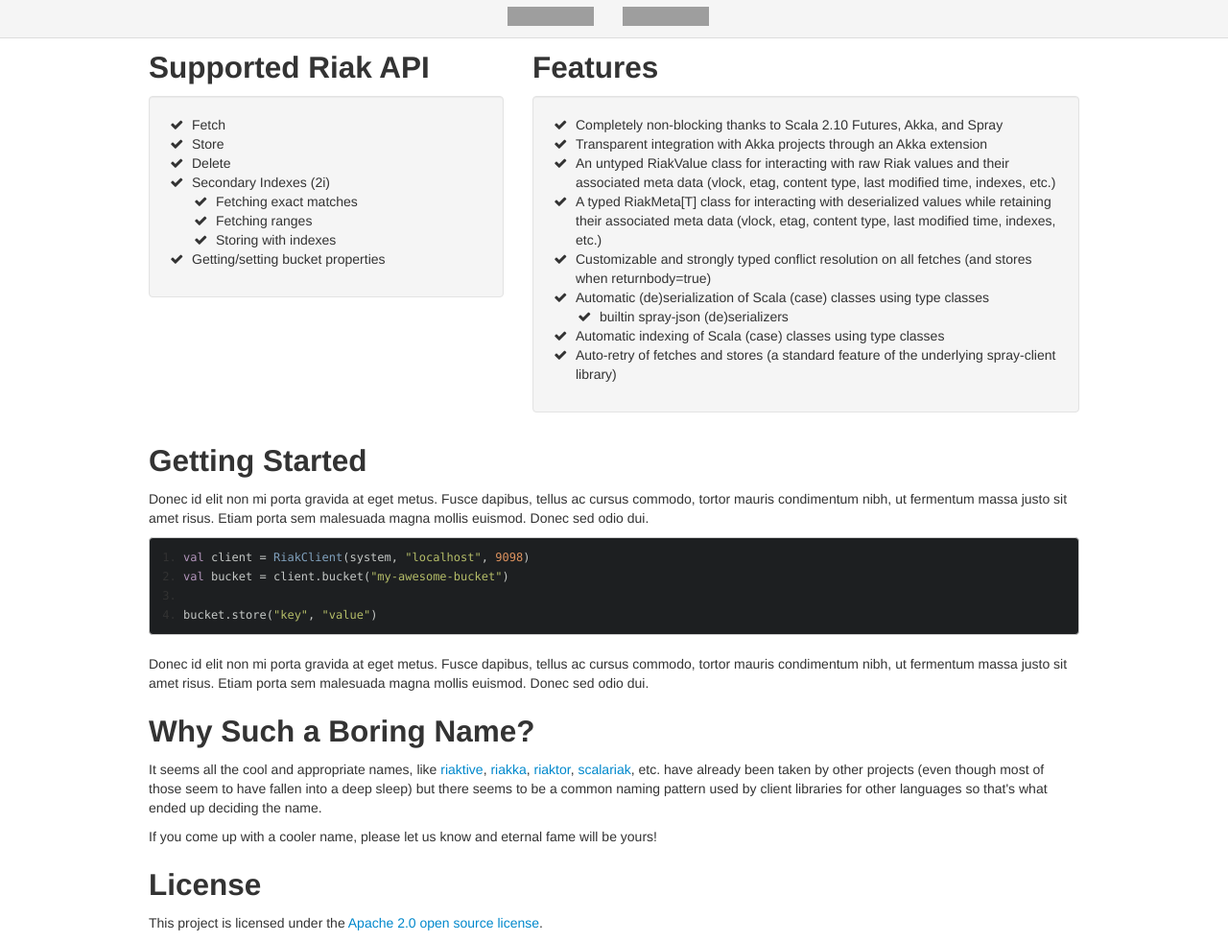
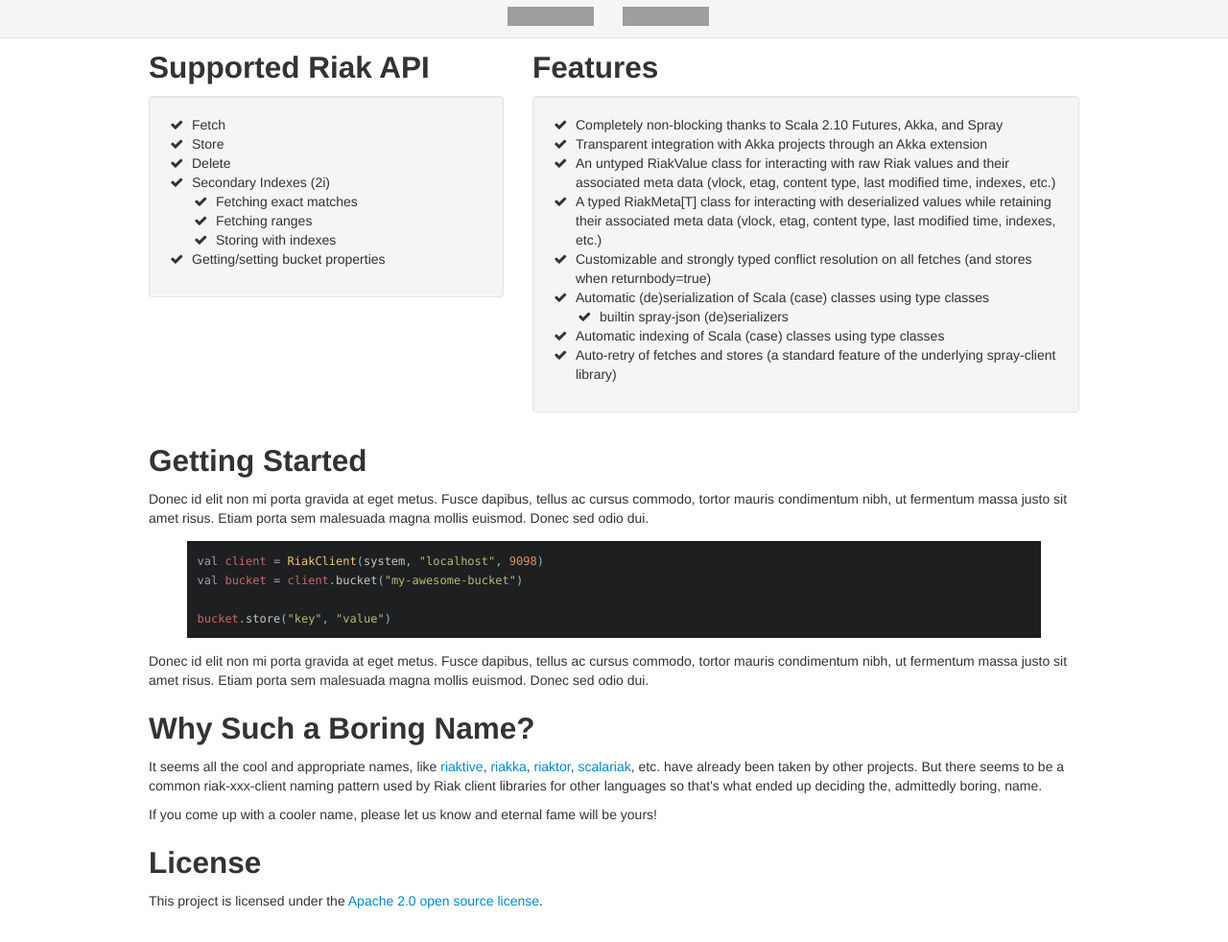
Before and after one commit to agemooij/riak-scala-client, a Jekyll site: the page built from index.html, in a window 1280 px wide and 1221 px high, cut to the strip 239-1221 px from the top of the window. Shown: the whole strip at 96% size. Built offline with Jekyll 4.4.1, drawn with Linux system fonts in a browser that asks for light colours; nearby versions of some CDN libraries; grey boxes are pictures that could not be loaded.

Commit message:
Moved to the "default" jekyll method for getting syntax highlighted code blocks and got rid of prettify.js
Also made some changes to the main layout and integrated the scaladocs

```diff
--- a/_layouts/main.html
+++ b/_layouts/main.html
@@ -12,11 +12,7 @@
     <link rel="stylesheet" href="css/bootstrap-responsive.css">
     <link rel="stylesheet" href="css/docs.css">
     <link rel="stylesheet" href="css/font-awesome.min.css">
-
-    <link rel="stylesheet" href="css/prettify-tomorrow-night.css">
-
-    <!-- <link rel="stylesheet" href="css/prettify.css">
-    <link rel="stylesheet" href="css/prettify-tomorrow-night.css"> -->
+    <link rel="stylesheet" href="css/pygments-tomorrow-night.css">
 
     <!-- HTML5 shim, for IE6-8 support of HTML5 elements -->
     <!--[if lt IE 9]>
@@ -31,7 +27,7 @@
                                    <link rel="shortcut icon" href="ico/favicon.png">
   </head>
 
-  <body onload="prettyPrint();">
+  <body>
 
     <div class="navbar navbar-inverse navbar-fixed-top">
       <div class="navbar-inner">
@@ -47,18 +43,10 @@
               <li class="{% if page.section == 'home' %}active{% endif %}">
                 <a href="index.html">Home</a>
               </li>
-              <li class="dropdown {% if page.section == 'documentation' %}active{% endif %}">
-                <a href="#" role="button" class="dropdown-toggle" data-toggle="dropdown">
-                  Documentation<i class="icon-caret-down"></i>
-                </a>
-                <ul role="menu" class="dropdown-menu">
-                  <li><a href="installation.html"><i class="icon-cloud-download"></i> Installation</a></li>
-                  <li><a href="#"><i class="icon-play"></i> Getting Started</a></li>
-                  <li><a href="#"><i class="icon-cogs"></i> Configuration</a></li>
-                </ul>
+              <li class="{% if page.section == 'documentation' %}active{% endif %}">
+                <a href="documentation.html">Documentation</a>
               </li>
-              <li><a href="#">API Reference</a></li>
-              <li><a href="examples.html">Examples</a></li>
+              <li><a href="scaladocs/index.html#com.scalapenos.riak.package" target="_blank">API Reference</a></li>
             </ul>
             <ul class="nav pull-right">
               <li><a href="mailto:age@scalapenos.com"><i class="icon-envelope"></i> Contact</a></li>
@@ -74,13 +62,6 @@
 
       <h1>Riak Scala Client</h1>
       <p>A fast, non-blocking Scala client library for interacting with Riak</p>
-
-      <!-- <p>
-        <a class="btn btn-large btn-github" href="https://github.com/agemooij/riak-scala-client" target="_blank">
-          <i class="icon-github icon-large"></i>
-          View Project on GitHub
-        </a>
-      </p> -->
 
     </div>
     </div>
@@ -114,8 +95,5 @@
     <script src="http://ajax.googleapis.com/ajax/libs/jquery/1.9.1/jquery.min.js"></script>
 
     <script src="js/bootstrap.min.js"></script>
-
-    <script src="js/prettify.js"></script>
-    <script src="js/lang-scala.js"></script>
   </body>
 </html>
--- a/css/prettify-tomorrow-night.css
+++ /dev/null
@@ -1,160 +0,0 @@
-/* Tomorrow Night Theme */
-/* Original theme - https://github.com/chriskempson/tomorrow-theme */
-/* Pretty printing styles. Used with prettify.js. */
-/* SPAN elements with the classes below are added by prettyprint. */
-/* plain text */
-.pln {
-  color: #c5c8c6;
-}
-
-@media screen {
-  /* string content */
-  .str {
-    color: #b5bd68;
-  }
-
-  /* a keyword */
-  .kwd {
-    color: #b294bb;
-  }
-
-  /* a comment */
-  .com {
-    color: #969896;
-  }
-
-  /* a type name */
-  .typ {
-    color: #81a2be;
-  }
-
-  /* a literal value */
-  .lit {
-    color: #de935f;
-  }
-
-  /* punctuation */
-  .pun {
-    color: #c5c8c6;
-  }
-
-  /* lisp open bracket */
-  .opn {
-    color: #c5c8c6;
-  }
-
-  /* lisp close bracket */
-  .clo {
-    color: #c5c8c6;
-  }
-
-  /* a markup tag name */
-  .tag {
-    color: #cc6666;
-  }
-
-  /* a markup attribute name */
-  .atn {
-    color: #de935f;
-  }
-
-  /* a markup attribute value */
-  .atv {
-    color: #8abeb7;
-  }
-
-  /* a declaration */
-  .dec {
-    color: #de935f;
-  }
-
-  /* a variable name */
-  .var {
-    color: #cc6666;
-  }
-
-  /* a function name */
-  .fun {
-    color: #81a2be;
-  }
-}
-/* Use higher contrast and text-weight for printable form. */
-@media print, projection {
-  .str {
-    color: #006600;
-  }
-
-  .kwd {
-    color: #006;
-    font-weight: bold;
-  }
-
-  .com {
-    color: #600;
-    font-style: italic;
-  }
-
-  .typ {
-    color: #404;
-    font-weight: bold;
-  }
-
-  .lit {
-    color: #004444;
-  }
-
-  .pun, .opn, .clo {
-    color: #444400;
-  }
-
-  .tag {
-    color: #006;
-    font-weight: bold;
-  }
-
-  .atn {
-    color: #440044;
-  }
-
-  .atv {
-    color: #006600;
-  }
-}
-/* Style */
-pre.prettyprint {
-  background: #1d1f21;
-  font-family: Menlo, "Bitstream Vera Sans Mono", "DejaVu Sans Mono", Monaco, Consolas, monospace;
-  font-size: 12px;
-  line-height: 1.5;
-  border: 1px solid #cccccc;
-  padding: 10px;
-}
-
-/* Specify class=linenums on a pre to get line numbering */
-ol.linenums {
-  margin-top: 0;
-  margin-bottom: 0;
-}
-
-/* IE indents via margin-left */
-li.L0,
-li.L1,
-li.L2,
-li.L3,
-li.L4,
-li.L5,
-li.L6,
-li.L7,
-li.L8,
-li.L9 {
-  /* */
-}
-
-/* Alternate shading for lines */
-li.L1,
-li.L3,
-li.L5,
-li.L7,
-li.L9 {
-  /* */
-}
--- /dev/null
+++ b/css/pygments-tomorrow-night.css
@@ -0,0 +1,67 @@
+.highlight .hll { background-color: #373b41 }
+.highlight  { background: #1d1f21; color: #c5c8c6 }
+.highlight pre  { background: #1d1f21; color: #c5c8c6 }
+.highlight .lineno { font-style: italic; color: #555555; margin-right: 10px;} /* line numbers */
+.highlight .c { color: #969896 } /* Comment */
+.highlight .err { color: #cc6666 } /* Error */
+.highlight .k { color: #b294bb } /* Keyword */
+.highlight .l { color: #de935f } /* Literal */
+.highlight .n { color: #c5c8c6 } /* Name */
+.highlight .o { color: #8abeb7 } /* Operator */
+.highlight .p { color: #c5c8c6 } /* Punctuation */
+.highlight .cm { color: #969896 } /* Comment.Multiline */
+.highlight .cp { color: #969896 } /* Comment.Preproc */
+.highlight .c1 { color: #969896 } /* Comment.Single */
+.highlight .cs { color: #969896 } /* Comment.Special */
+.highlight .gd { color: #cc6666 } /* Generic.Deleted */
+.highlight .ge { font-style: italic } /* Generic.Emph */
+.highlight .gh { color: #c5c8c6; font-weight: bold } /* Generic.Heading */
+.highlight .gi { color: #b5bd68 } /* Generic.Inserted */
+.highlight .gp { color: #969896; font-weight: bold } /* Generic.Prompt */
+.highlight .gs { font-weight: bold } /* Generic.Strong */
+.highlight .gu { color: #8abeb7; font-weight: bold } /* Generic.Subheading */
+.highlight .kc { color: #b294bb } /* Keyword.Constant */
+.highlight .kd { color: #b294bb } /* Keyword.Declaration */
+.highlight .kn { color: #8abeb7 } /* Keyword.Namespace */
+.highlight .kp { color: #b294bb } /* Keyword.Pseudo */
+.highlight .kr { color: #b294bb } /* Keyword.Reserved */
+.highlight .kt { color: #f0c674 } /* Keyword.Type */
+.highlight .ld { color: #b5bd68 } /* Literal.Date */
+.highlight .m { color: #de935f } /* Literal.Number */
+.highlight .s { color: #b5bd68 } /* Literal.String */
+.highlight .na { color: #81a2be } /* Name.Attribute */
+.highlight .nb { color: #c5c8c6 } /* Name.Builtin */
+.highlight .nc { color: #f0c674 } /* Name.Class */
+.highlight .no { color: #cc6666 } /* Name.Constant */
+.highlight .nd { color: #8abeb7 } /* Name.Decorator */
+.highlight .ni { color: #c5c8c6 } /* Name.Entity */
+.highlight .ne { color: #cc6666 } /* Name.Exception */
+.highlight .nf { color: #81a2be } /* Name.Function */
+.highlight .nl { color: #c5c8c6 } /* Name.Label */
+.highlight .nn { color: #f0c674 } /* Name.Namespace */
+.highlight .nx { color: #81a2be } /* Name.Other */
+.highlight .py { color: #c5c8c6 } /* Name.Property */
+.highlight .nt { color: #cc6666 } /* Name.Tag */
+.highlight .nv { color: #cc6666 } /* Name.Variable */
+.highlight .ow { color: #8abeb7 } /* Operator.Word */
+.highlight .w { color: #c5c8c6 } /* Text.Whitespace */
+.highlight .mf { color: #de935f } /* Literal.Number.Float */
+.highlight .mh { color: #de935f } /* Literal.Number.Hex */
+.highlight .mi { color: #de935f } /* Literal.Number.Integer */
+.highlight .mo { color: #de935f } /* Literal.Number.Oct */
+.highlight .sb { color: #b5bd68 } /* Literal.String.Backtick */
+.highlight .sc { color: #c5c8c6 } /* Literal.String.Char */
+.highlight .sd { color: #969896 } /* Literal.String.Doc */
+.highlight .s2 { color: #b5bd68 } /* Literal.String.Double */
+.highlight .se { color: #de935f } /* Literal.String.Escape */
+.highlight .sh { color: #b5bd68 } /* Literal.String.Heredoc */
+.highlight .si { color: #de935f } /* Literal.String.Interpol */
+.highlight .sx { color: #b5bd68 } /* Literal.String.Other */
+.highlight .sr { color: #b5bd68 } /* Literal.String.Regex */
+.highlight .s1 { color: #b5bd68 } /* Literal.String.Single */
+.highlight .ss { color: #b5bd68 } /* Literal.String.Symbol */
+.highlight .bp { color: #c5c8c6 } /* Name.Builtin.Pseudo */
+.highlight .vc { color: #cc6666 } /* Name.Variable.Class */
+.highlight .vg { color: #cc6666 } /* Name.Variable.Global */
+.highlight .vi { color: #cc6666 } /* Name.Variable.Instance */
+.highlight .il { color: #de935f } /* Literal.Number.Integer.Long */
--- a/index.html
+++ b/index.html
@@ -64,11 +64,12 @@
         mollis euismod. Donec sed odio dui.
       </p>
       <p>
-<pre class="prettyprint linenums lang-scala">
+{% highlight scala %}
 val client = RiakClient(system, "localhost", 9098)
 val bucket = client.bucket("my-awesome-bucket")
 
 bucket.store("key", "value")
+{% endhighlight %}
 </pre>
       </p>
       <p>
@@ -92,9 +93,9 @@
         It seems all the cool and appropriate names, like <a href="https://github.com/xaleraz/Riaktive">riaktive</a>,
         <a href="https://github.com/timperrett/riakka">riakka</a>, <a href="https://github.com/benmyles/riaktor">riaktor</a>,
         <a href="https://github.com/ariejdl/scala-riak">scalariak</a>, etc. have already
-        been taken by other projects (even though most of those seem to have fallen into a deep sleep)
-        but there seems to be a common naming pattern used by client libraries
-        for other languages so that's what ended up deciding the name.
+        been taken by other projects. But there seems to be a common riak-xxx-client naming
+        pattern used by Riak client libraries for other languages
+        so that's what ended up deciding the, admittedly boring, name.
       </p></p>
         If you come up with a cooler name, please let us know and eternal fame will be yours!
       </p>
```
Also changed, not shown: css/prettify.css (deleted, +0 -52 lines), documentation.html (renamed from installation.html, +10 -10 lines), css/bootstrap.css.
